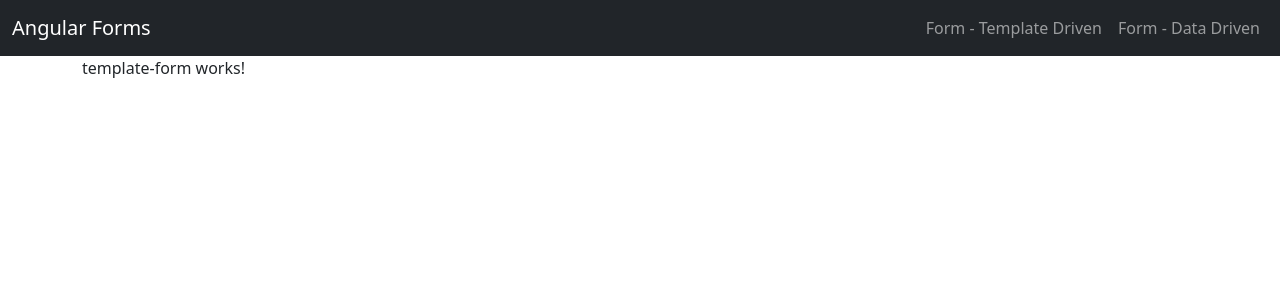
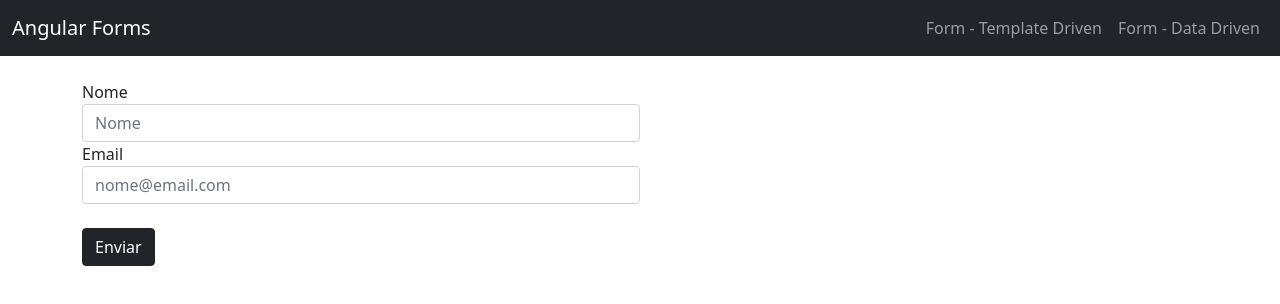
Before and after one commit to rennanmserenza/Angular, an Angular app in the folder forms/: page /templateForm in a window 1280 px wide. Shown: the top 304 px of the page. Built offline with nearby package versions, Linux system fonts and the light colour scheme.

Commit message:
[UPDATE] Trabalhando com fomulários e FormsModule.

```diff
--- /dev/null
+++ b/forms/src/app/core/home/home.component.html
@@ -0,0 +1 @@
+<p>home works!</p>
--- /dev/null
+++ b/forms/src/app/core/home/home.component.ts
@@ -0,0 +1,15 @@
+import { Component, OnInit } from '@angular/core';
+
+@Component({
+  selector: 'app-home',
+  templateUrl: './home.component.html',
+  styleUrls: ['./home.component.css']
+})
+export class HomeComponent implements OnInit {
+
+  constructor() { }
+
+  ngOnInit(): void {
+  }
+
+}
--- /dev/null
+++ b/forms/src/app/data-form/data-form.component.html
@@ -0,0 +1 @@
+<p>data-form works!</p>
--- /dev/null
+++ b/forms/src/app/data-form/data-form.component.ts
@@ -0,0 +1,15 @@
+import { Component, OnInit } from '@angular/core';
+
+@Component({
+  selector: 'app-data-form',
+  templateUrl: './data-form.component.html',
+  styleUrls: ['./data-form.component.css']
+})
+export class DataFormComponent implements OnInit {
+
+  constructor() { }
+
+  ngOnInit(): void {
+  }
+
+}
--- a/forms/src/app/template-form/template-form.component.html
+++ b/forms/src/app/template-form/template-form.component.html
@@ -1 +1,13 @@
-<p>template-form works!</p>
+<form #form="ngForm" (ngSubmit)="onSubmit(form)">
+	<br>
+	<div class="form-group col-6">
+		<label for="nome">Nome</label>
+		<input type="text" class="form-control" id="nome" placeholder="Nome" name="nome" ngModel>
+	</div>
+	<div class="form-group col-6">
+		<label for="email">Email</label>
+		<input type="email" class="form-control" id="email" placeholder="nome@email.com" name="email" ngModel>
+	</div>
+	<br>
+	<button type="submit" class="btn btn-dark">Enviar</button>
+</form>
--- a/forms/src/app/template-form/template-form.component.ts
+++ b/forms/src/app/template-form/template-form.component.ts
@@ -1,15 +1,16 @@
 import { Component, OnInit } from '@angular/core';
 
 @Component({
-  selector: 'app-template-form',
-  templateUrl: './template-form.component.html',
-  styleUrls: ['./template-form.component.css']
+	selector: 'app-template-form',
+	templateUrl: './template-form.component.html',
+	styleUrls: ['./template-form.component.css'],
 })
 export class TemplateFormComponent implements OnInit {
+	constructor() {}
 
-  constructor() { }
+	ngOnInit(): void {}
 
-  ngOnInit(): void {
-  }
-
+	onSubmit(form: any) {
+		console.log(form);
+	}
 }
```
Also changed, not shown: forms/src/app/app-routing.module.ts (+22 -4 lines), forms/src/app/app.module.ts (+12 -6 lines), forms/src/app/core/home/home.component.css (added), forms/src/app/data-form/data-form.component.css (added), 2 other files (tests, documents, lock files or other folders).
